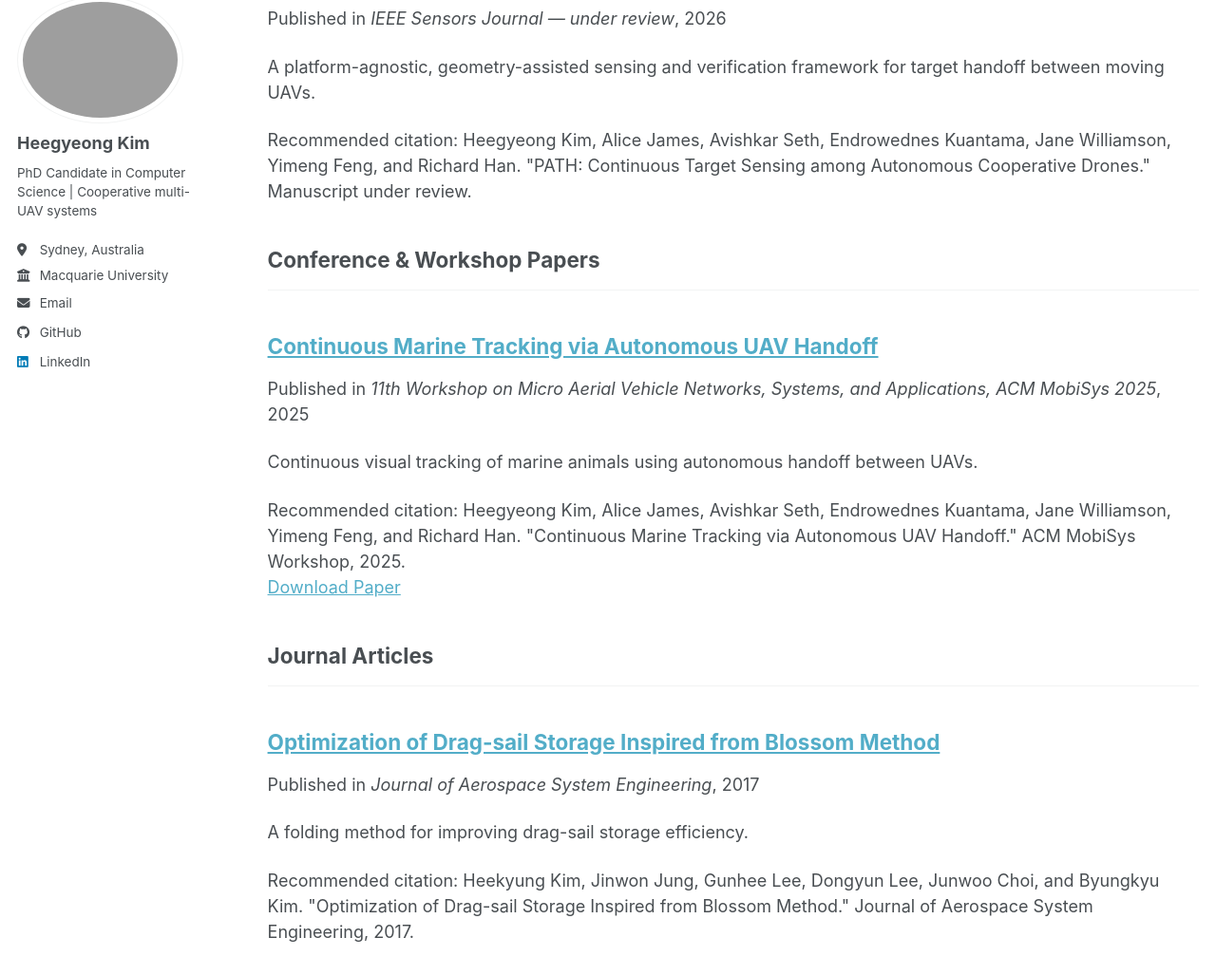
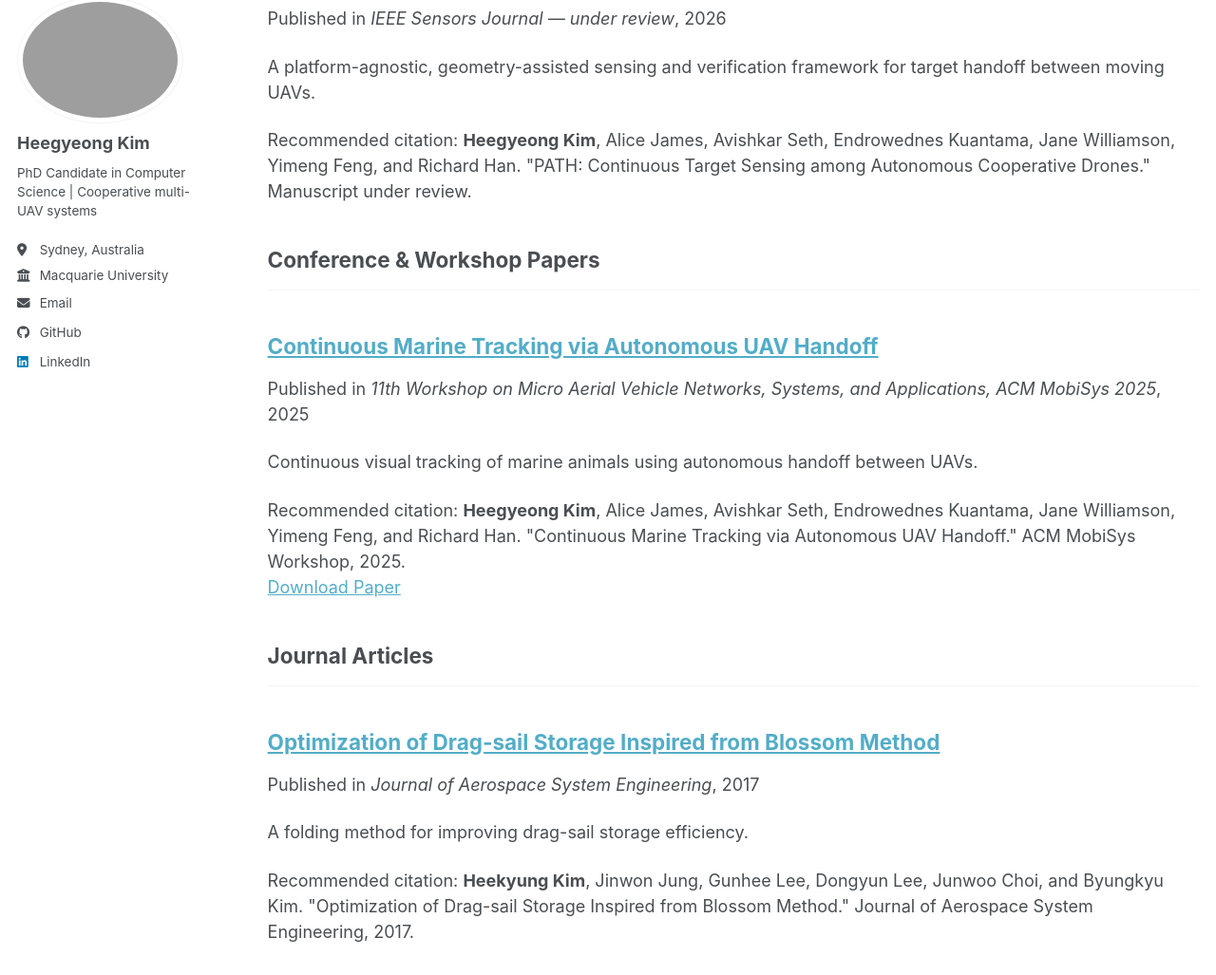
Before and after one commit to HeegyeongK/heegyeongk.github.io, a Jekyll site: the page built from _pages/publications.html, in a window 1280 px wide and 1400 px high, scrolled down 222 px. Shown: the part 123-1150 px from the top of the window at 95% size. Built offline with Jekyll 4.4.1, drawn with Linux system fonts in a browser that asks for light colours; a style sheet for code colours, icons or effects is not loaded; some of the changed text lies outside the part shown.

```diff
--- a/_includes/archive-single.html
+++ b/_includes/archive-single.html
@@ -53,21 +53,21 @@
     {% endif %}
 
     {% if post.citation and post.paperurl and post.slidesurl and post.bibtexurl %}
-      <p>Recommended citation: {{ post.citation }}<br /><a href="{{ post.paperurl }}">Download Paper</a> | <a href="{{ post.slidesurl }}">Download Slides</a> | <a href="{{ post.bibtexurl }}">Download Bibtex</a></p>
+      <p>Recommended citation: {{ post.citation | replace: 'Heegyeong Kim', '<strong>Heegyeong Kim</strong>' | replace: 'Heekyung Kim', '<strong>Heekyung Kim</strong>' }}<br /><a href="{{ post.paperurl }}">Download Paper</a> | <a href="{{ post.slidesurl }}">Download Slides</a> | <a href="{{ post.bibtexurl }}">Download Bibtex</a></p>
     {% elsif post.citation and post.paperurl and post.slidesurl %}
-      <p>Recommended citation: {{ post.citation }}<br /><a href="{{ post.paperurl }}">Download Paper</a> | <a href="{{ post.slidesurl }}">Download Slides</a></p>
+      <p>Recommended citation: {{ post.citation | replace: 'Heegyeong Kim', '<strong>Heegyeong Kim</strong>' | replace: 'Heekyung Kim', '<strong>Heekyung Kim</strong>' }}<br /><a href="{{ post.paperurl }}">Download Paper</a> | <a href="{{ post.slidesurl }}">Download Slides</a></p>
     {% elsif post.citation and post.paperurl and post.bibtexurl %}
-      <p>Recommended citation: {{ post.citation }}<br /><a href="{{ post.paperurl }}">Download Paper</a> | <a href="{{ post.bibtexurl }}">Download Bibtex</a></p>
+      <p>Recommended citation: {{ post.citation | replace: 'Heegyeong Kim', '<strong>Heegyeong Kim</strong>' | replace: 'Heekyung Kim', '<strong>Heekyung Kim</strong>' }}<br /><a href="{{ post.paperurl }}">Download Paper</a> | <a href="{{ post.bibtexurl }}">Download Bibtex</a></p>
     {% elsif post.citation and post.paperurl %}
-      <p>Recommended citation: {{ post.citation }}<br /><a href="{{ post.paperurl }}">Download Paper</a></p>
+      <p>Recommended citation: {{ post.citation | replace: 'Heegyeong Kim', '<strong>Heegyeong Kim</strong>' | replace: 'Heekyung Kim', '<strong>Heekyung Kim</strong>' }}<br /><a href="{{ post.paperurl }}">Download Paper</a></p>
     {% elsif post.citation and post.slidesurl and post.bibtexurl %}
-      <p>Recommended citation: {{ post.citation }}<br /><a href="{{ post.slidesurl }}">Download Slides</a> | <a href="{{ post.bibtexurl}}">Download Bibtex</a></p>
+      <p>Recommended citation: {{ post.citation | replace: 'Heegyeong Kim', '<strong>Heegyeong Kim</strong>' | replace: 'Heekyung Kim', '<strong>Heekyung Kim</strong>' }}<br /><a href="{{ post.slidesurl }}">Download Slides</a> | <a href="{{ post.bibtexurl}}">Download Bibtex</a></p>
     {% elsif post.citation and post.slidesurl %}
-      <p>Recommended citation: {{ post.citation }}<br /><a href="{{ post.slidesurl }}">Download Slides</a></p>
+      <p>Recommended citation: {{ post.citation | replace: 'Heegyeong Kim', '<strong>Heegyeong Kim</strong>' | replace: 'Heekyung Kim', '<strong>Heekyung Kim</strong>' }}<br /><a href="{{ post.slidesurl }}">Download Slides</a></p>
     {% elsif post.citation and post.bibtexurl %}
-      <p>Recommended citation: {{ post.citation }}<br /><a href="{{ post.bibtexurl }}">Download Bibtex</a></p>
+      <p>Recommended citation: {{ post.citation | replace: 'Heegyeong Kim', '<strong>Heegyeong Kim</strong>' | replace: 'Heekyung Kim', '<strong>Heekyung Kim</strong>' }}<br /><a href="{{ post.bibtexurl }}">Download Bibtex</a></p>
     {% elsif post.citation %}
-      <p>Recommended citation: {{ post.citation }}</p>
+      <p>Recommended citation: {{ post.citation | replace: 'Heegyeong Kim', '<strong>Heegyeong Kim</strong>' | replace: 'Heekyung Kim', '<strong>Heekyung Kim</strong>' }}</p>
     {% elsif post.paperurl and post.bibtexurl %}
       <p><a href="{{ post.paperurl }}">Download Paper</a> | <a href="{{ post.bibtexurl }}">Download Bibtex</a></p>
     {% elsif post.paperurl %}
```
